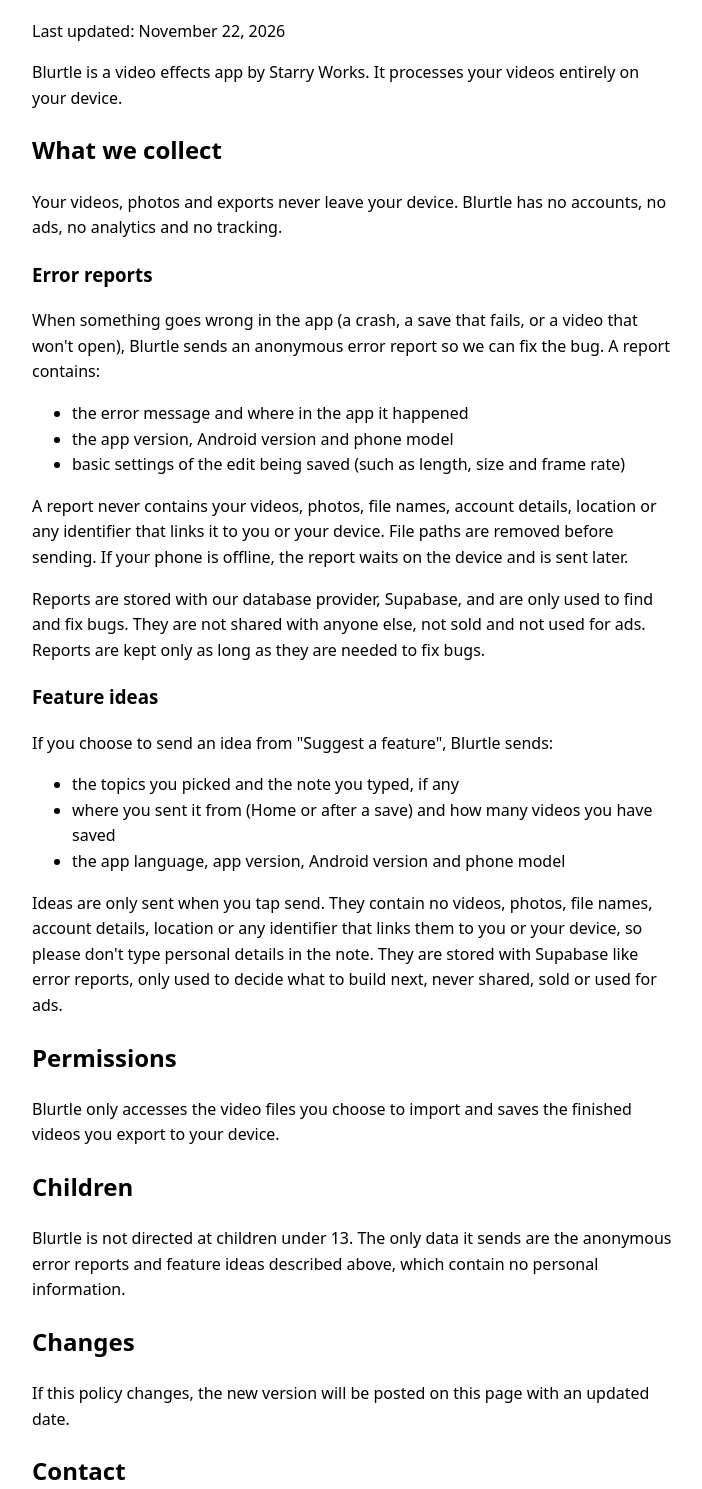
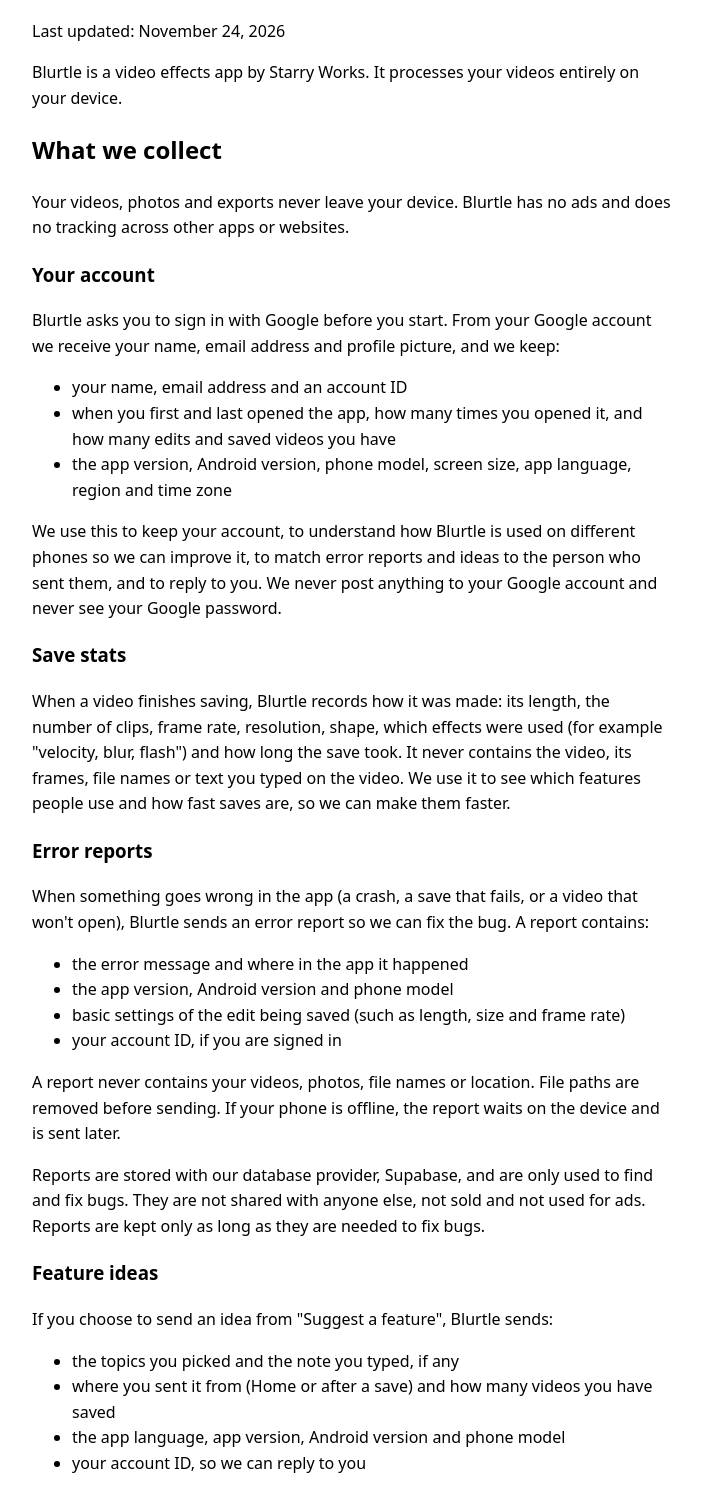
Before and after one commit to Taha-Lakdawala/blurtle-privacy, a plain HTML site: page index.html in a window 1280 px wide. Shown: the part 86-1575 px from the top of the page, without its empty margins (288-990 px from the left). Drawn offline with Linux system fonts and the light colour scheme.

Commit message:
accounts: google sign-in, save stats, account deletion

```diff
--- a/index.html
+++ b/index.html
@@ -8,18 +8,29 @@
 </head>
 <body>
 <h1>Blurtle Privacy Policy</h1>
-<p>Last updated: November 22, 2026</p>
+<p>Last updated: November 24, 2026</p>
 <p>Blurtle is a video effects app by Starry Works. It processes your videos entirely on your device.</p>
 <h2>What we collect</h2>
-<p>Your videos, photos and exports never leave your device. Blurtle has no accounts, no ads, no analytics and no tracking.</p>
+<p>Your videos, photos and exports never leave your device. Blurtle has no ads and does no tracking across other apps or websites.</p>
+<h3>Your account</h3>
+<p>Blurtle asks you to sign in with Google before you start. From your Google account we receive your name, email address and profile picture, and we keep:</p>
+<ul>
+<li>your name, email address and an account ID</li>
+<li>when you first and last opened the app, how many times you opened it, and how many edits and saved videos you have</li>
+<li>the app version, Android version, phone model, screen size, app language, region and time zone</li>
+</ul>
+<p>We use this to keep your account, to understand how Blurtle is used on different phones so we can improve it, to match error reports and ideas to the person who sent them, and to reply to you. We never post anything to your Google account and never see your Google password.</p>
+<h3>Save stats</h3>
+<p>When a video finishes saving, Blurtle records how it was made: its length, the number of clips, frame rate, resolution, shape, which effects were used (for example "velocity, blur, flash") and how long the save took. It never contains the video, its frames, file names or text you typed on the video. We use it to see which features people use and how fast saves are, so we can make them faster.</p>
 <h3>Error reports</h3>
-<p>When something goes wrong in the app (a crash, a save that fails, or a video that won't open), Blurtle sends an anonymous error report so we can fix the bug. A report contains:</p>
+<p>When something goes wrong in the app (a crash, a save that fails, or a video that won't open), Blurtle sends an error report so we can fix the bug. A report contains:</p>
 <ul>
 <li>the error message and where in the app it happened</li>
 <li>the app version, Android version and phone model</li>
 <li>basic settings of the edit being saved (such as length, size and frame rate)</li>
+<li>your account ID, if you are signed in</li>
 </ul>
-<p>A report never contains your videos, photos, file names, account details, location or any identifier that links it to you or your device. File paths are removed before sending. If your phone is offline, the report waits on the device and is sent later.</p>
+<p>A report never contains your videos, photos, file names or location. File paths are removed before sending. If your phone is offline, the report waits on the device and is sent later.</p>
 <p>Reports are stored with our database provider, Supabase, and are only used to find and fix bugs. They are not shared with anyone else, not sold and not used for ads. Reports are kept only as long as they are needed to fix bugs.</p>
 <h3>Feature ideas</h3>
 <p>If you choose to send an idea from "Suggest a feature", Blurtle sends:</p>
@@ -27,12 +38,17 @@
 <li>the topics you picked and the note you typed, if any</li>
 <li>where you sent it from (Home or after a save) and how many videos you have saved</li>
 <li>the app language, app version, Android version and phone model</li>
+<li>your account ID, so we can reply to you</li>
 </ul>
-<p>Ideas are only sent when you tap send. They contain no videos, photos, file names, account details, location or any identifier that links them to you or your device, so please don't type personal details in the note. They are stored with Supabase like error reports, only used to decide what to build next, never shared, sold or used for ads.</p>
+<p>Ideas are only sent when you tap send. They contain no videos, photos, file names or location; please don't type personal details in the note. They are stored with Supabase like error reports, only used to decide what to build next, never shared, sold or used for ads.</p>
+<h3>Where it is kept</h3>
+<p>Your account, save stats, error reports and ideas are stored with our database provider, Supabase, and sent over an encrypted connection. They are not shared with anyone else, not sold and not used for ads. We keep them while your account exists.</p>
+<h2>Deleting your account</h2>
+<p>In Blurtle, tap your picture at the top of Home, then <b>Delete account</b>. This deletes your account and everything linked to it (save stats, error reports and ideas) from our servers right away. Edits on your phone stay on your phone. If you no longer have the app, see <a href="delete.html">how to ask us to delete your account</a>.</p>
 <h2>Permissions</h2>
 <p>Blurtle only accesses the video files you choose to import and saves the finished videos you export to your device.</p>
 <h2>Children</h2>
-<p>Blurtle is not directed at children under 13. The only data it sends are the anonymous error reports and feature ideas described above, which contain no personal information.</p>
+<p>Blurtle is not directed at children under 13, and signing in needs a Google account, which Google only gives on its own to people old enough under their country's rules.</p>
 <h2>Changes</h2>
 <p>If this policy changes, the new version will be posted on this page with an updated date.</p>
 <h2>Contact</h2>
```
Also changed, not shown: delete.html (added, +24 -0 lines).
